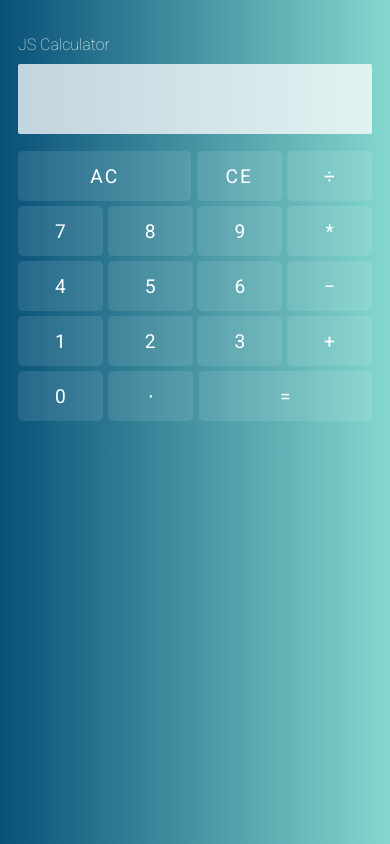
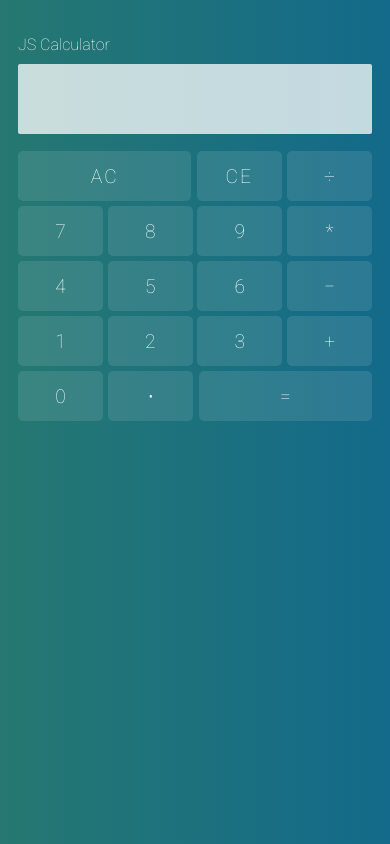
Before and after one commit to lhphan/jscalculator, a plain HTML site: page index.html in a window 390 px wide. Drawn offline with nearby package versions, Linux system fonts and the light colour scheme.

Commit message:
changed background color

```diff
--- a/styles.css
+++ b/styles.css
@@ -1,8 +1,8 @@
 body {
   /* BG gradient from https://uigradients.com */
-  background: #085078;  /* fallback for old browsers */
-  background: -webkit-linear-gradient(to left, #85D8CE, #085078);  /* Chrome 10-25, Safari 5.1-6 */
-  background: linear-gradient(to left, #85D8CE, #085078); /* W3C, IE 10+/ Edge, Firefox 16+, Chrome 26+, Opera 12+, Safari 7+ */
+  background: #136a8a;  /* fallback for old browsers */
+  background: -webkit-linear-gradient(to right, #267871, #136a8a);  /* Chrome 10-25, Safari 5.1-6 */
+  background: linear-gradient(to right, #267871, #136a8a); /* W3C, IE 10+/ Edge, Firefox 16+, Chrome 26+, Opera 12+, Safari 7+ */
   color: #747E80;
   font-family: 'Roboto', Helvetica, sans-serif;
   font-weight: 400;
@@ -82,7 +82,7 @@ button {
 }
 
 @media (max-width: 400px){
-  .screen, button {
+  .screen {
     font-weight: 400;
   }
   .calc-body {
```
